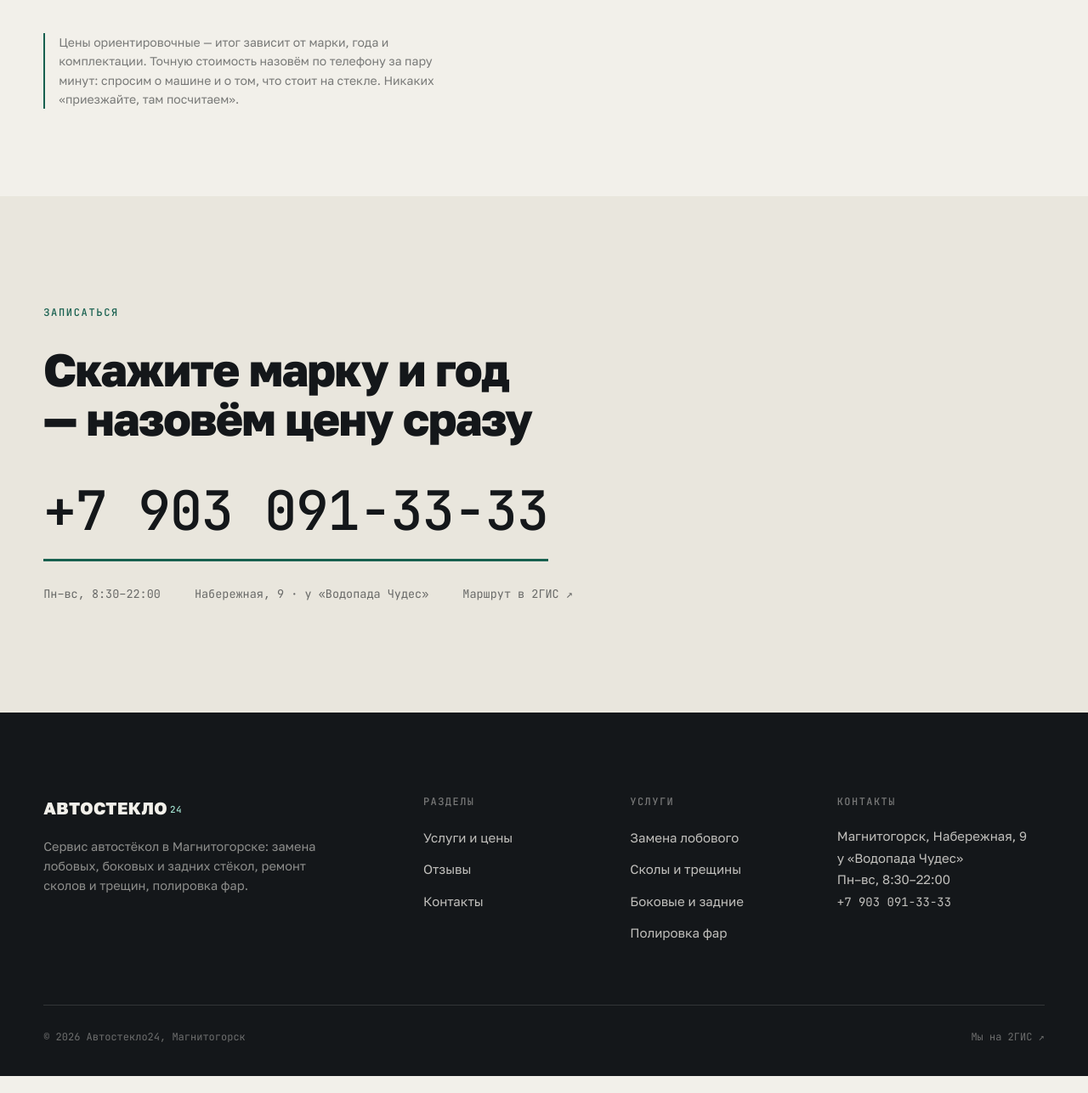
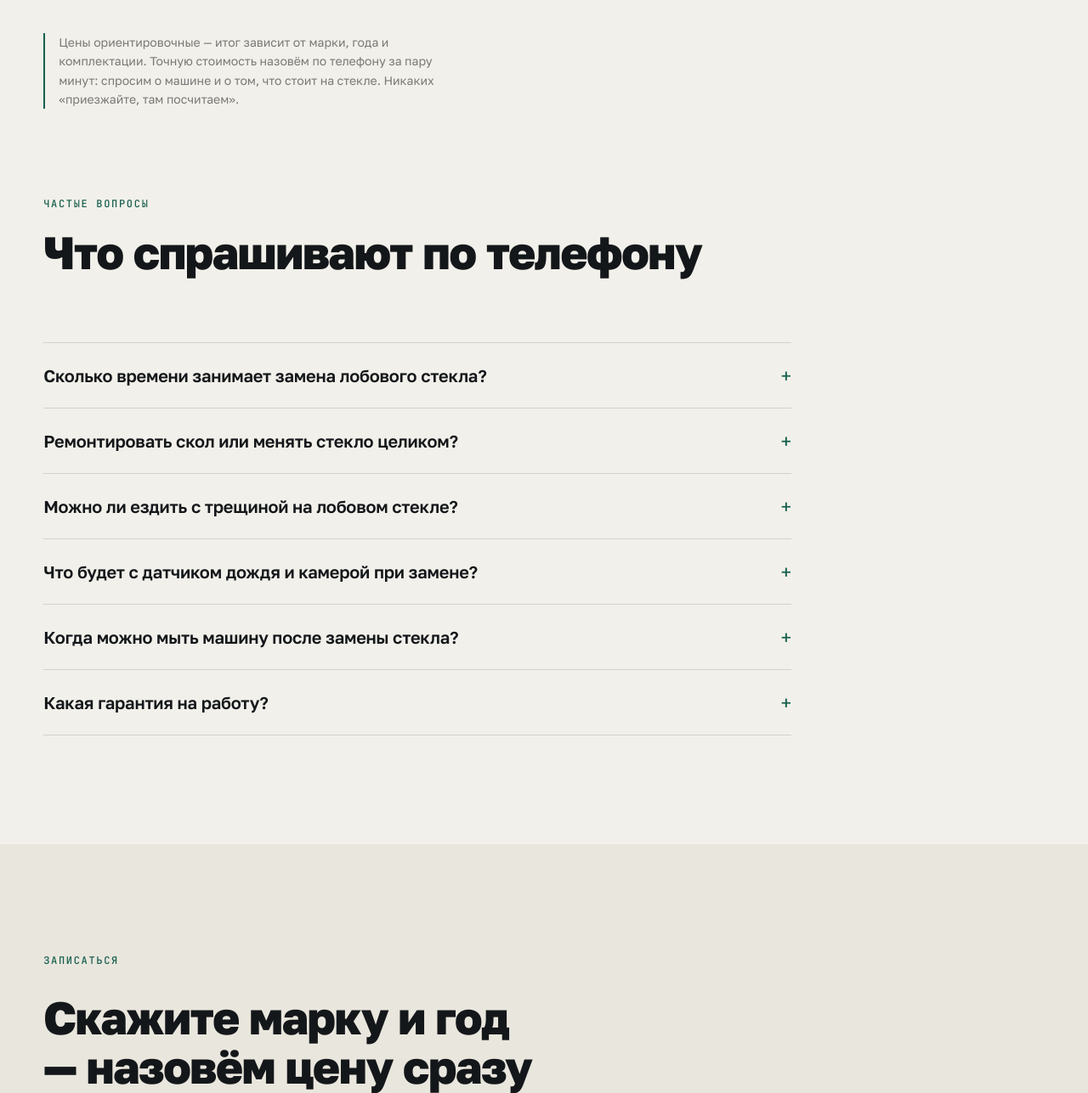
Before and after one commit to satoaya468-maker/-, a web app: file uslugi.html in a window 1280 px wide. Shown: the part 4040-5327 px from the top of the page at 85% size. Run offline with its HTML, style and script files only (its server is not run), Linux system fonts and the light colour scheme.

Commit message:
SEO-пакет и деплой на GitHub Pages
Schema.org: каталог услуг с ценами и WebSite на главной, Service+FAQPage
на услугах, отзывы с рейтингом на otzyvy, ContactPage с картой и часами
на контактах, BreadcrumbList и видимые хлебные крошки на подстраницах.
Twitter/OG-карточки с размерами изображения, width/height у всех фото
против сдвигов макета, preload hero-постера, FAQ-аккордеон на услугах,
lastmod в sitemap. Плюс workflow публикации на GitHub Pages.

Co-Authored-By: Claude Fable 5 <noreply@anthropic.com>
Claude-Session: https://claude.ai/code/session_01UzjNX3SXT5e9XTV9aALJyp

```diff
--- a/css/style.css
+++ b/css/style.css
@@ -509,6 +509,30 @@ body.menu-open {
 
 .contact-item .dot.is-closed {
   background: #c25f38;
+}
+
+/* ---------- хлебные крошки ---------- */
+
+.breadcrumbs {
+  display: flex;
+  align-items: baseline;
+  gap: 12px;
+  font-family: var(--font-mono);
+  font-size: 12px;
+  font-weight: 500;
+  letter-spacing: 0.14em;
+  text-transform: uppercase;
+  color: rgba(242, 240, 234, 0.5);
+  margin-bottom: 22px;
+}
+
+.breadcrumbs a {
+  color: var(--mint);
+}
+
+.breadcrumbs a:hover {
+  text-decoration: underline;
+  text-underline-offset: 4px;
 }
 
 /* ---------- подстраничный hero ---------- */
@@ -1104,6 +1128,56 @@ body.menu-open {
   max-width: 36em;
 }
 
+/* ---------- частые вопросы ---------- */
+
+.faq {
+  max-width: 880px;
+  border-top: 1px solid var(--line-light);
+}
+
+.faq-item {
+  border-bottom: 1px solid var(--line-light);
+}
+
+.faq-item summary {
+  cursor: pointer;
+  list-style: none;
+  display: flex;
+  justify-content: space-between;
+  align-items: baseline;
+  gap: 24px;
+  padding: 22px 0;
+  font-size: clamp(17px, 1.6vw, 20px);
+  font-weight: 600;
+  letter-spacing: -0.01em;
+}
+
+.faq-item summary::-webkit-details-marker {
+  display: none;
+}
+
+.faq-item summary::after {
+  content: "+";
+  font-family: var(--font-mono);
+  font-size: 22px;
+  font-weight: 400;
+  color: var(--mint-deep);
+  line-height: 1;
+  transition: transform 0.3s var(--ease);
+  flex-shrink: 0;
+}
+
+.faq-item[open] summary::after {
+  transform: rotate(45deg);
+}
+
+.faq-item p {
+  padding: 0 0 26px;
+  font-size: 15.5px;
+  color: rgba(20, 23, 26, 0.7);
+  max-width: 44em;
+}
+
 /* ---------- страница отзывов ---------- */
 
 .reviews-summary {
--- a/uslugi.html
+++ b/uslugi.html
@@ -16,6 +16,14 @@
   <meta property="og:description" content="Замена автостёкол, ремонт сколов и трещин, полировка фар. Гарантия на работу — год.">
   <meta property="og:url" content="https://avtosteklo24-mgn.ru/uslugi.html">
   <meta property="og:image" content="https://avtosteklo24-mgn.ru/assets/img/og-cover.jpg">
+  <meta property="og:image:width" content="1200">
+  <meta property="og:image:height" content="900">
+  <meta property="og:image:alt" content="Автостекло24 — услуги и цены">
+
+  <meta name="twitter:card" content="summary_large_image">
+  <meta name="twitter:title" content="Услуги и цены — Автостекло24, Магнитогорск">
+  <meta name="twitter:description" content="Замена автостёкол от 2 000 ₽, ремонт сколов от 800 ₽, полировка фар. Гарантия год.">
+  <meta name="twitter:image" content="https://avtosteklo24-mgn.ru/assets/img/og-cover.jpg">
 
   <meta name="theme-color" content="#14171a">
   <link rel="icon" type="image/svg+xml" href="assets/img/favicon.svg">
@@ -26,6 +34,92 @@
 
   <script>document.documentElement.classList.add("js")</script>
   <link rel="stylesheet" href="css/style.css">
+
+  <script type="application/ld+json">
+  {
+    "@context": "https://schema.org",
+    "@graph": [
+      {
+        "@type": "BreadcrumbList",
+        "itemListElement": [
+          {"@type": "ListItem", "position": 1, "name": "Главная", "item": "https://avtosteklo24-mgn.ru/"},
+          {"@type": "ListItem", "position": 2, "name": "Услуги и цены", "item": "https://avtosteklo24-mgn.ru/uslugi.html"}
+        ]
+      },
+      {
+        "@type": "Service",
+        "@id": "https://avtosteklo24-mgn.ru/uslugi.html#lobovoe",
+        "name": "Замена лобового стекла",
+        "serviceType": "Замена автостёкол",
+        "areaServed": {"@type": "City", "name": "Магнитогорск"},
+        "provider": {"@type": "AutoRepair", "name": "Автостекло24", "telephone": "+7-903-091-33-33", "address": {"@type": "PostalAddress", "streetAddress": "Набережная улица, 9", "addressLocality": "Магнитогорск", "addressRegion": "Челябинская область", "addressCountry": "RU"}},
+        "offers": {"@type": "Offer", "priceSpecification": {"@type": "PriceSpecification", "minPrice": 3000, "priceCurrency": "RUB"}, "description": "Работа; стекло — отдельно, по каталогу"}
+      },
+      {
+        "@type": "Service",
+        "@id": "https://avtosteklo24-mgn.ru/uslugi.html#skoly",
+        "name": "Ремонт сколов и трещин лобового стекла",
+        "serviceType": "Ремонт автостёкол",
+        "areaServed": {"@type": "City", "name": "Магнитогорск"},
+        "provider": {"@type": "AutoRepair", "name": "Автостекло24", "telephone": "+7-903-091-33-33", "address": {"@type": "PostalAddress", "streetAddress": "Набережная улица, 9", "addressLocality": "Магнитогорск", "addressRegion": "Челябинская область", "addressCountry": "RU"}},
+        "offers": {"@type": "Offer", "priceSpecification": {"@type": "PriceSpecification", "minPrice": 800, "priceCurrency": "RUB"}, "description": "Скол — от 800 ₽, трещина — от 1 500 ₽"}
+      },
+      {
+        "@type": "Service",
+        "@id": "https://avtosteklo24-mgn.ru/uslugi.html#bokovye",
+        "name": "Замена боковых и задних стёкол",
+        "serviceType": "Замена автостёкол",
+        "areaServed": {"@type": "City", "name": "Магнитогорск"},
+        "provider": {"@type": "AutoRepair", "name": "Автостекло24", "telephone": "+7-903-091-33-33", "address": {"@type": "PostalAddress", "streetAddress": "Набережная улица, 9", "addressLocality": "Магнитогорск", "addressRegion": "Челябинская область", "addressCountry": "RU"}},
+        "offers": {"@type": "Offer", "priceSpecification": {"@type": "PriceSpecification", "minPrice": 2000, "priceCurrency": "RUB"}, "description": "Работа; заднее с обогревом — индивидуально"}
+      },
+      {
+        "@type": "Service",
+        "@id": "https://avtosteklo24-mgn.ru/uslugi.html#fary",
+        "name": "Полировка фар",
+        "serviceType": "Полировка фар автомобиля",
+        "areaServed": {"@type": "City", "name": "Магнитогорск"},
+        "provider": {"@type": "AutoRepair", "name": "Автостекло24", "telephone": "+7-903-091-33-33", "address": {"@type": "PostalAddress", "streetAddress": "Набережная улица, 9", "addressLocality": "Магнитогорск", "addressRegion": "Челябинская область", "addressCountry": "RU"}},
+        "offers": {"@type": "Offer", "priceSpecification": {"@type": "PriceSpecification", "minPrice": 1500, "priceCurrency": "RUB"}, "description": "За пару фар; при замене лобового стекла — в подарок"}
+      },
+      {
+        "@type": "FAQPage",
+        "mainEntity": [
+          {
+            "@type": "Question",
+            "name": "Сколько времени занимает замена лобового стекла?",
+            "acceptedAnswer": {"@type": "Answer", "text": "Около двух часов работы плюс примерно час выдержки клея. Приезжаете утром — к обеду уезжаете на своей машине. Если стекла нет в наличии, привезём его под вашу марку за 1–2 дня."}
+          },
+          {
+            "@type": "Question",
+            "name": "Ремонтировать скол или менять стекло целиком?",
+            "acceptedAnswer": {"@type": "Answer", "text": "Свежий скол размером до двухрублёвой монеты почти всегда ремонтируется — это быстрее и в разы дешевле замены. Менять нужно, если трещина идёт от края стекла или повреждение находится прямо в зоне обзора водителя. Осмотр и вердикт — бесплатно."}
+          },
+          {
+            "@type": "Question",
+            "name": "Можно ли ездить с трещиной на лобовом стекле?",
+            "acceptedAnswer": {"@type": "Answer", "text": "Недолго и осторожно. Любая яма, резкий перепад температуры или включённая на морозе печка заставляют трещину расти. Чем раньше её остановить, тем дешевле это обойдётся — ремонт трещины стоит от 1 500 ₽, замена стекла — в разы дороже."}
+          },
+          {
+            "@type": "Question",
+            "name": "Что будет с датчиком дождя и камерой при замене?",
+            "acceptedAnswer": {"@type": "Answer", "text": "Подберём стекло с креплениями под вашу комплектацию, аккуратно перенесём датчик дождя, кронштейн зеркала и камеру, подключим обогрев. После установки проверим, что всё работает."}
+          },
+          {
+            "@type": "Question",
+            "name": "Когда можно мыть машину после замены стекла?",
+            "acceptedAnswer": {"@type": "Answer", "text": "Через сутки. Первые два-три дня не хлопайте сильно дверями и избегайте мойки высокого давления по кромке стекла — клею нужно время набрать полную прочность."}
+          },
+          {
+            "@type": "Question",
+            "name": "Какая гарантия на работу?",
+            "acceptedAnswer": {"@type": "Answer", "text": "Год на вклейку и герметичность. Если стекло засвистит или появится течь — приезжайте, устраним бесплатно."}
+          }
+        ]
+      }
+    ]
+  }
+  </script>
 </head>
 <body>
 
@@ -65,7 +159,9 @@
 
     <section class="page-hero">
       <div class="wrap">
-        <span class="kicker">Услуги и цены</span>
+        <nav class="breadcrumbs" aria-label="Хлебные крошки">
+          <a href="index.html">Главная</a><span aria-hidden="true">/</span><span>Услуги и цены</span>
+        </nav>
         <h1 class="h-display">Стекло, сколы, фары — и&nbsp;ничего лишнего</h1>
         <p class="lead">Мы не универсальный автосервис. Занимаемся только стёклами и фарами — поэтому делаем это быстро и как следует.</p>
       </div>
@@ -76,9 +172,9 @@
 
         <article class="service-detail" id="lobovoe">
           <div class="service-media reveal">
-            <img src="assets/img/svc-lobovoe.jpg"
+            <img src="assets/img/svc-lobovoe.jpg" width="1280" height="853"
                  data-fallback="https://images.pexels.com/photos/2265634/pexels-photo-2265634.jpeg?auto=compress&cs=tinysrgb&w=1280"
-                 alt="Лобовое стекло с сильными повреждениями — под замену" loading="lazy">
+                 alt="Замена лобового стекла в Магнитогорске — повреждённое стекло под замену" loading="lazy">
           </div>
           <div class="service-body reveal">
             <span class="kicker">01 — Замена</span>
@@ -101,9 +197,9 @@
 
         <article class="service-detail is-reversed" id="skoly">
           <div class="service-media reveal">
-            <img src="assets/img/svc-skoly.jpg"
+            <img src="assets/img/svc-skoly.jpg" width="1280" height="720"
                  data-fallback="https://images.pexels.com/photos/19773544/pexels-photo-19773544.jpeg?auto=compress&cs=tinysrgb&w=1280"
-                 alt="Трещина на лобовом стекле автомобиля" loading="lazy">
+                 alt="Ремонт трещины на лобовом стекле автомобиля" loading="lazy">
           </div>
           <div class="service-body reveal">
             <span class="kicker">02 — Ремонт</span>
@@ -125,9 +221,9 @@
 
         <article class="service-detail" id="bokovye">
           <div class="service-media reveal">
-            <img src="assets/img/svc-bokovye.jpg"
+            <img src="assets/img/svc-bokovye.jpg" width="1280" height="1707"
                  data-fallback="https://images.pexels.com/photos/5940151/pexels-photo-5940151.jpeg?auto=compress&cs=tinysrgb&w=1280"
-                 alt="Боковое стекло автомобиля" loading="lazy">
+                 alt="Замена бокового стекла автомобиля в Магнитогорске" loading="lazy">
           </div>
           <div class="service-body reveal">
             <span class="kicker">03 — Замена</span>
@@ -149,9 +245,9 @@
 
         <article class="service-detail is-reversed" id="fary">
           <div class="service-media reveal">
-            <img src="assets/img/svc-fary.jpg"
+            <img src="assets/img/svc-fary.jpg" width="1280" height="1920"
                  data-fallback="https://images.pexels.com/photos/11079820/pexels-photo-11079820.jpeg?auto=compress&cs=tinysrgb&w=1280"
-                 alt="Фара автомобиля крупным планом" loading="lazy">
+                 alt="Полировка фар автомобиля — фара крупным планом" loading="lazy">
           </div>
           <div class="service-body reveal">
             <span class="kicker">04 — Полировка</span>
@@ -172,6 +268,44 @@
 
         <p class="price-disclaimer reveal" style="margin-bottom: clamp(56px, 8vw, 104px)">Цены ориентировочные — итог зависит от марки, года и комплектации. Точную стоимость назовём по телефону за пару минут: спросим о машине и о том, что стоит на стекле. Никаких «приезжайте, там посчитаем».</p>
 
+      </div>
+    </section>
+
+    <!-- ЧАСТЫЕ ВОПРОСЫ -->
+    <section class="section-pad" style="padding-top:0" id="faq">
+      <div class="wrap">
+        <div class="section-head reveal">
+          <div>
+            <span class="kicker">Частые вопросы</span>
+            <h2 class="h-section">Что спрашивают по&nbsp;телефону</h2>
+          </div>
+        </div>
+        <div class="faq reveal">
+          <details class="faq-item">
+            <summary>Сколько времени занимает замена лобового стекла?</summary>
+            <p>Около двух часов работы плюс примерно час выдержки клея. Приезжаете утром — к обеду уезжаете на своей машине. Если стекла нет в наличии, привезём его под вашу марку за 1–2 дня.</p>
+          </details>
+          <details class="faq-item">
+            <summary>Ремонтировать скол или менять стекло целиком?</summary>
+            <p>Свежий скол размером до двухрублёвой монеты почти всегда ремонтируется — это быстрее и в разы дешевле замены. Менять нужно, если трещина идёт от края стекла или повреждение находится прямо в зоне обзора водителя. Осмотр и вердикт — бесплатно.</p>
+          </details>
+          <details class="faq-item">
+            <summary>Можно ли ездить с трещиной на лобовом стекле?</summary>
+            <p>Недолго и осторожно. Любая яма, резкий перепад температуры или включённая на морозе печка заставляют трещину расти. Чем раньше её остановить, тем дешевле это обойдётся — ремонт трещины стоит от 1 500 ₽, замена стекла — в разы дороже.</p>
+          </details>
+          <details class="faq-item">
+            <summary>Что будет с датчиком дождя и камерой при замене?</summary>
+            <p>Подберём стекло с креплениями под вашу комплектацию, аккуратно перенесём датчик дождя, кронштейн зеркала и камеру, подключим обогрев. После установки проверим, что всё работает.</p>
+          </details>
+          <details class="faq-item">
+            <summary>Когда можно мыть машину после замены стекла?</summary>
+            <p>Через сутки. Первые два-три дня не хлопайте сильно дверями и избегайте мойки высокого давления по кромке стекла — клею нужно время набрать полную прочность.</p>
+          </details>
+          <details class="faq-item">
+            <summary>Какая гарантия на работу?</summary>
+            <p>Год на вклейку и герметичность. Если стекло засвистит или появится течь — приезжайте, устраним бесплатно.</p>
+          </details>
+        </div>
       </div>
     </section>
 
```
Also changed, not shown: index.html (+57 -5 lines), kontakty.html (+46 -1 lines), otzyvy.html (+42 -1 lines), sitemap.xml (+24 -4 lines), .github/workflows/deploy-pages.yml (added).
